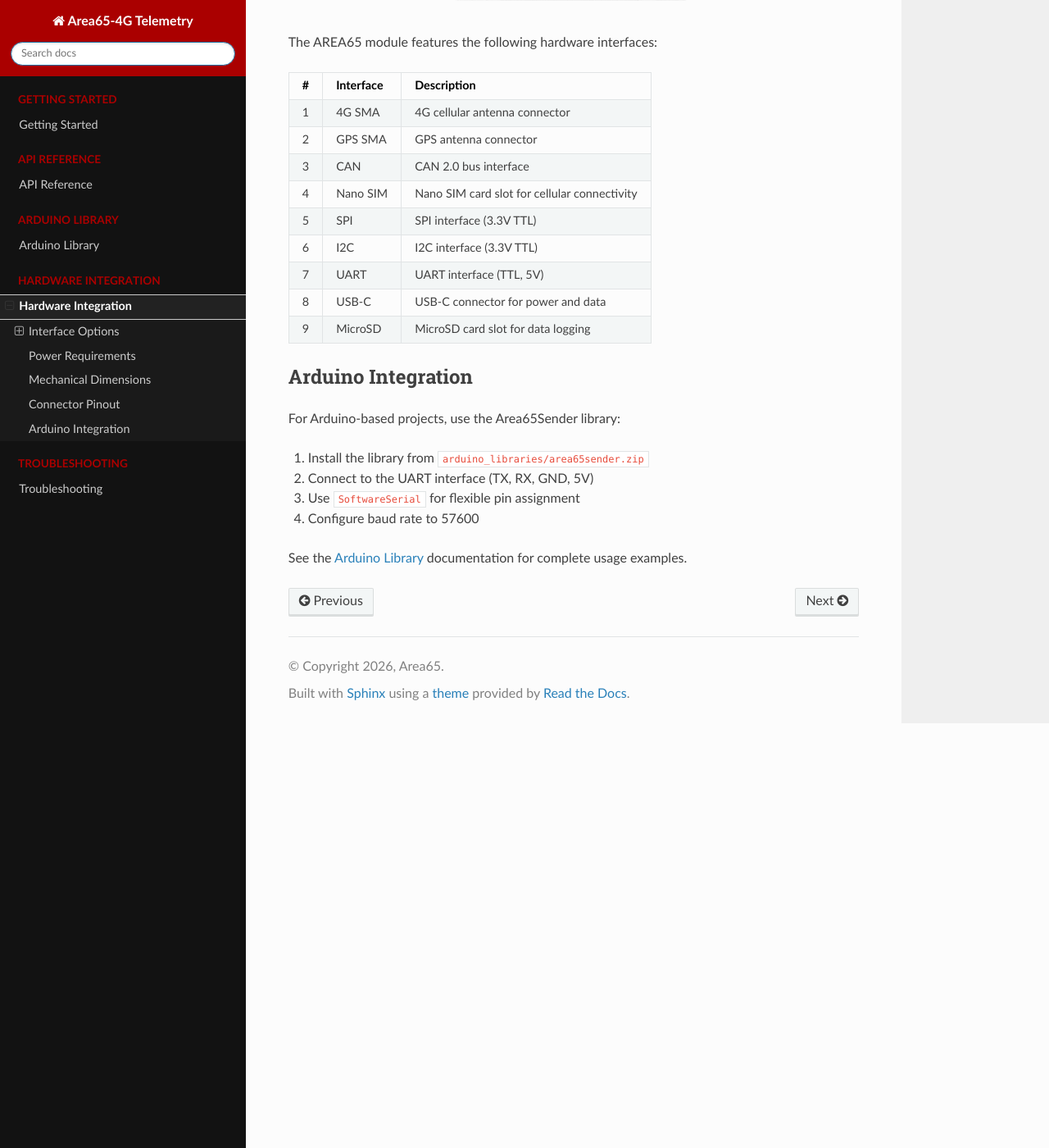
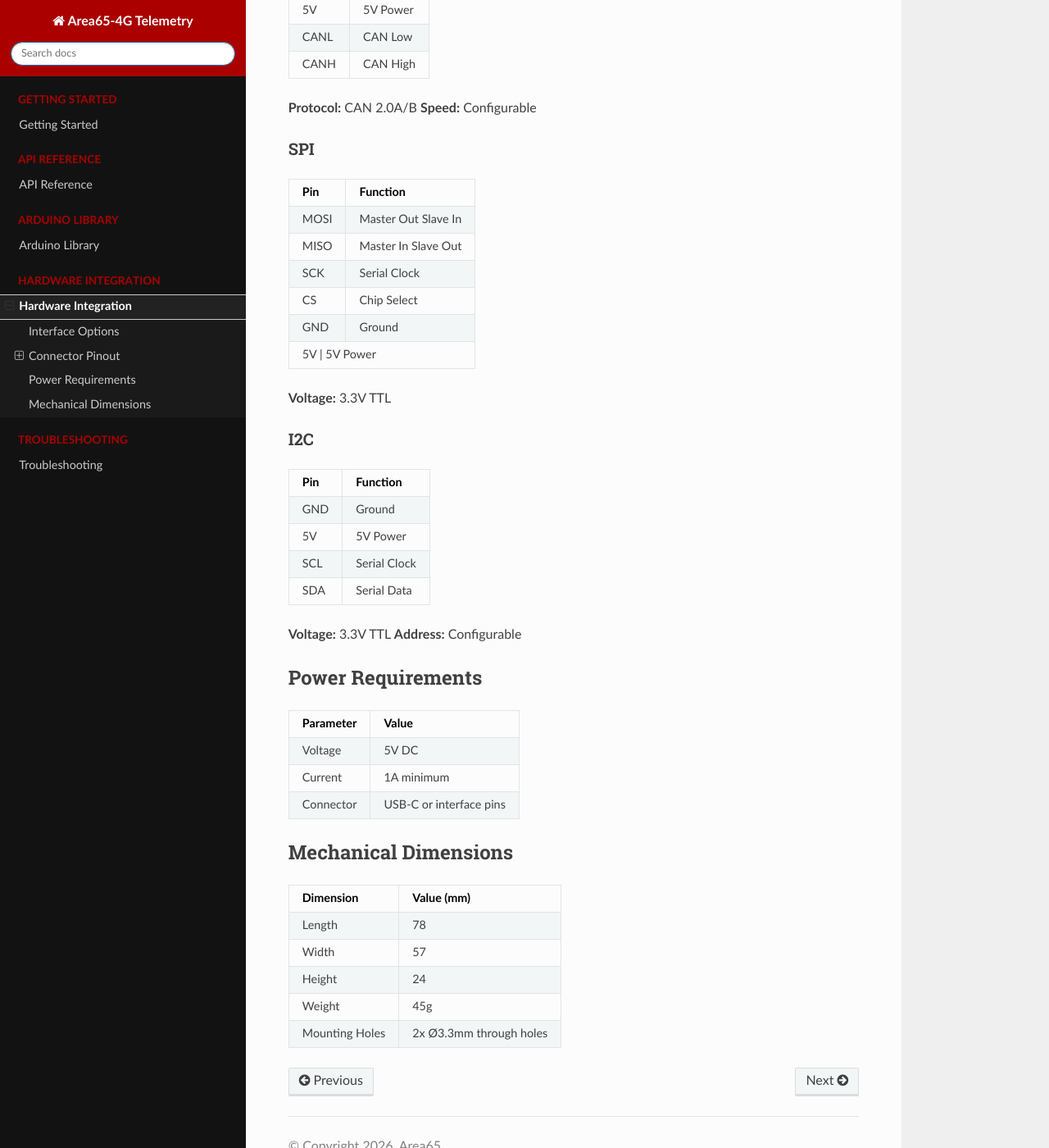
Before and after one commit to area65tech/4G-Telemetry-wiki, a Sphinx documentation site: the page built from docs/source/hardware-integration.rst, in a window 1280 px wide and 1400 px high, scrolled down 1807 px. Shown: the whole window at 82% size. Built offline with Sphinx 7.4.7 and the Read the Docs theme 3.1.0, drawn with Linux system fonts in a browser that asks for light colours; some of the changed text lies outside the part shown.

Commit message:
Hardware Integration Fixes

```diff
--- a/docs/source/hardware-integration.rst
+++ b/docs/source/hardware-integration.rst
@@ -5,104 +5,6 @@
 -----------------
 
 The AREA65 module supports four communication interfaces that can operate simultaneously.
-
-UART (TTL, 5V)
-^^^^^^^^^^^^^^
-
-+-----+----------+
-| Pin | Function |
-+=====+==========+
-| TX  | Transmit |
-+-----+----------+
-| RX  | Receive  |
-+-----+----------+
-| GND | Ground   |
-+-----+----------+
-| VCC | 5V Power |
-+-----+----------+
-
-**Baud Rate:** 57600 (fixed, Spectronik FC compliant)
-
-CAN 2.0
-^^^^^^^
-
-+---------+----------+
-| Pin     | Function |
-+=========+==========+
-| CAN_H   | CAN High |
-+---------+----------+
-| CAN_L   | CAN Low  |
-+---------+----------+
-| GND     | Ground   |
-+---------+----------+
-
-**Protocol:** CAN 2.0A/B
-**Speed:** Configurable
-
-SPI (TTL, 3.3V)
-^^^^^^^^^^^^^^^
-
-+------+------------------+
-| Pin  | Function         |
-+======+==================+
-| MOSI | Master Out Slave In |
-+------+------------------+
-| MISO | Master In Slave Out |
-+------+------------------+
-| SCK  | Serial Clock     |
-+------+------------------+
-| CS   | Chip Select      |
-+------+------------------+
-| GND  | Ground           |
-+------+------------------+
-
-**Voltage:** 3.3V TTL
-
-I2C (TTL, 3.3V)
-^^^^^^^^^^^^^^^
-
-+-----+------------+
-| Pin | Function   |
-+=====+============+
-| SDA | Serial Data|
-+-----+------------+
-| SCL | Serial Clock|
-+-----+------------+
-| GND | Ground     |
-+-----+------------+
-
-**Voltage:** 3.3V TTL
-**Address:** Configurable
-
-Power Requirements
-------------------
-
-+-----------+-------------+
-| Parameter | Value       |
-+===========+=============+
-| Voltage   | 5V DC       |
-+-----------+-------------+
-| Current   | 1A minimum  |
-+-----------+-------------+
-| Connector | USB-C or interface pins |
-+-----------+-------------+
-
-Mechanical Dimensions
----------------------
-
-+-----------+------------+
-| Dimension | Value (mm) |
-+===========+============+
-| Length    | 78         |
-+-----------+------------+
-| Width     | 57         |
-+-----------+------------+
-| Height    | 24         |
-+-----------+------------+
-| Weight    | 45g        |
-+-----------+------------+
-| Mounting Holes | 2x Ø3.3mm through holes |
-+-----------+------------+
 
 Connector Pinout
 ----------------
@@ -134,14 +36,107 @@
 | 9 | MicroSD     | MicroSD card slot for data logging          |
 +---+-------------+---------------------------------------------+
 
-Arduino Integration
--------------------
+UART
+^^^^
 
-For Arduino-based projects, use the Area65Sender library:
++-----+----------+
+| Pin | Function |
++=====+==========+
+| GND | Ground   |
++-----+----------+
+| 5V  | 5V Power |
++-----+----------+
+| TX  | Transmit |
++-----+----------+
+| RX  | Receive  |
++-----+----------+
 
-1. Install the library from ``arduino_libraries/area65sender.zip``
-2. Connect to the UART interface (TX, RX, GND, 5V)
-3. Use ``SoftwareSerial`` for flexible pin assignment
-4. Configure baud rate to 57600
+**Baud Rate:** 57600 (fixed)
+**Voltage:** 5.0V TTL
 
-See the :doc:`arduino-library` documentation for complete usage examples.
+CAN 2.0
+^^^^^^^
+
++---------+----------+
+| Pin     | Function |
++=========+==========+
+| GND     | Ground   |
++---------+----------+
+| 5V      | 5V Power |
++---------+----------+
+| CANL    | CAN Low  |
++---------+----------+
+| CANH    | CAN High |
++---------+----------+
+
+**Protocol:** CAN 2.0A/B
+**Speed:** Configurable
+
+SPI
+^^^
+
++------+---------------------+
+| Pin  | Function            |
++======+=====================+
+| MOSI | Master Out Slave In |
++------+---------------------+
+| MISO | Master In Slave Out |
++------+---------------------+
+| SCK  | Serial Clock        |
++------+---------------------+
+| CS   | Chip Select         |
++------+---------------------+
+| GND  | Ground              |
++------+---------------------+
+| 5V  | 5V Power             |
++------+---------------------+
+
+**Voltage:** 3.3V TTL
+
+I2C
+^^^
+
++-----+-------------+
+| Pin | Function    |
++=====+=============+
+| GND | Ground      |
++-----+-------------+
+| 5V  | 5V Power    |
++-----+-------------+
+| SCL | Serial Clock|
++-----+-------------+
+| SDA | Serial Data |
++-----+-------------+
+
+**Voltage:** 3.3V TTL
+**Address:** Configurable
+
+Power Requirements
+------------------
+
++-----------+-------------------------+
+| Parameter | Value                   |
++===========+=========================+
+| Voltage   | 5V DC                   |
++-----------+-------------------------+
+| Current   | 1A minimum              |
++-----------+-------------------------+
+| Connector | USB-C or interface pins |
++-----------+-------------------------+
+
+Mechanical Dimensions
+---------------------
+
++----------------+-------------------------+
+| Dimension      | Value (mm)              |
++================+=========================+
+| Length         | 78                      |
++----------------+-------------------------+
+| Width          | 57                      |
++----------------+-------------------------+
+| Height         | 24                      |
++----------------+-------------------------+
+| Weight         | 45g                     |
++----------------+-------------------------+
+| Mounting Holes | 2x Ø3.3mm through holes |
++----------------+-------------------------+
```
